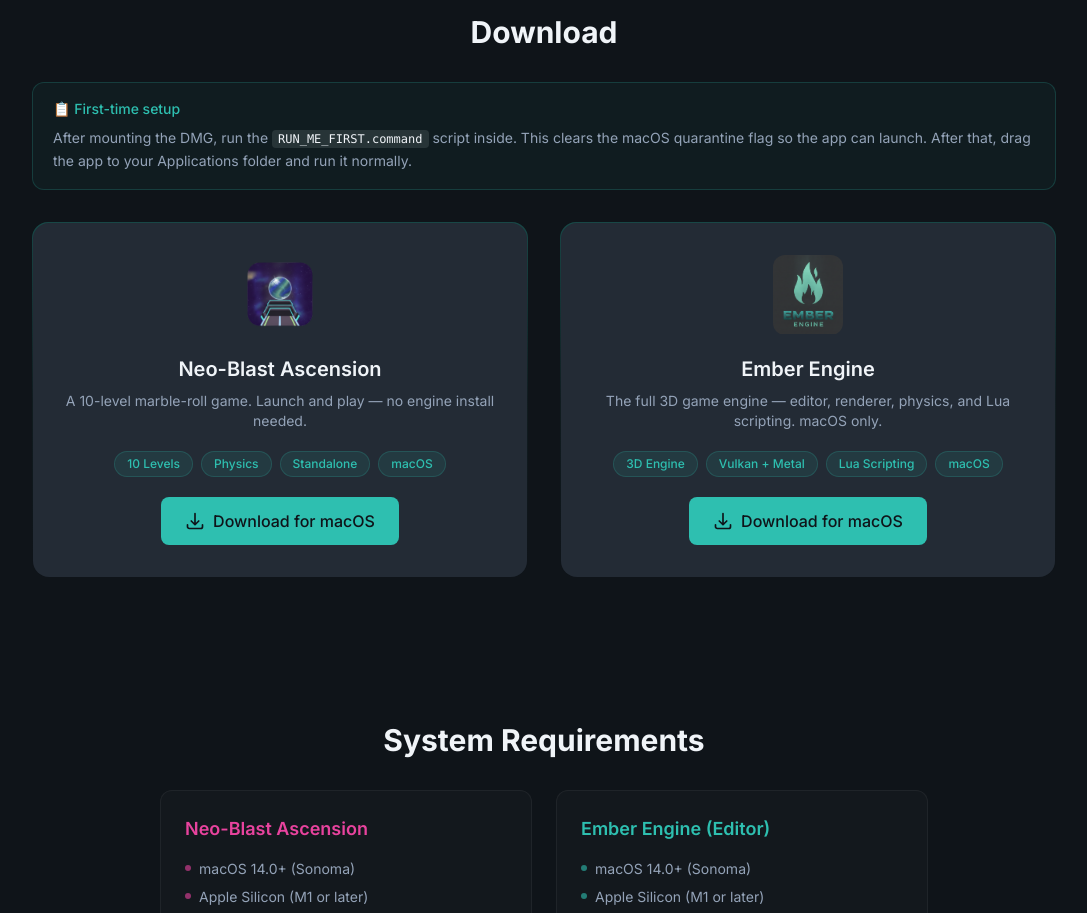
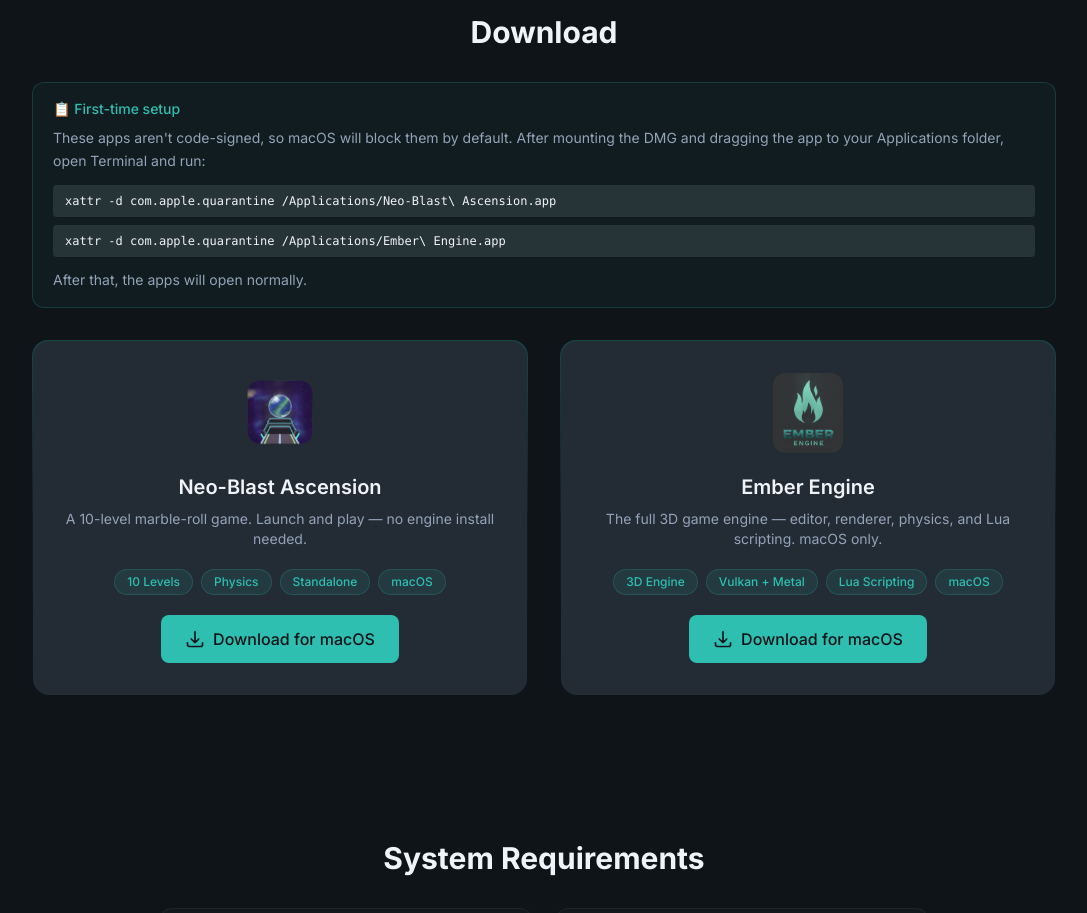
Before and after one commit to mawhite-ct/showcaseChallenge, a React (Vite) app: page / in a window 1280 px wide. Shown: the part 6840-7753 px from the top of the page, without its empty margins (96-1183 px from the left). Built offline with nearby package versions, Linux system fonts and the light colour scheme.

Commit message:
Update setup instructions: xattr commands instead of script

```diff
--- a/src/components/DownloadSection.tsx
+++ b/src/components/DownloadSection.tsx
@@ -15,9 +15,20 @@
           <div className="mb-8 rounded-xl border border-accent/20 bg-accent/5 px-5 py-4 text-sm text-text-secondary">
             <p className="font-medium text-accent">📋 First-time setup</p>
             <p className="mt-2 leading-relaxed">
-              After mounting the DMG, run the <code className="rounded bg-white/10 px-1.5 py-0.5 text-xs text-text-primary">RUN_ME_FIRST.command</code> script
-              inside. This clears the macOS quarantine flag so the app can launch.
-              After that, drag the app to your Applications folder and run it normally.
+              These apps aren't code-signed, so macOS will block them by default.
+              After mounting the DMG and dragging the app to your Applications folder,
+              open Terminal and run:
+            </p>
+            <div className="mt-3 space-y-2">
+              <code className="block rounded bg-white/10 px-3 py-2 text-xs text-text-primary">
+                xattr -d com.apple.quarantine /Applications/Neo-Blast\ Ascension.app
+              </code>
+              <code className="block rounded bg-white/10 px-3 py-2 text-xs text-text-primary">
+                xattr -d com.apple.quarantine /Applications/Ember\ Engine.app
+              </code>
+            </div>
+            <p className="mt-3 leading-relaxed">
+              After that, the apps will open normally.
             </p>
           </div>
         </FadeIn>
```
